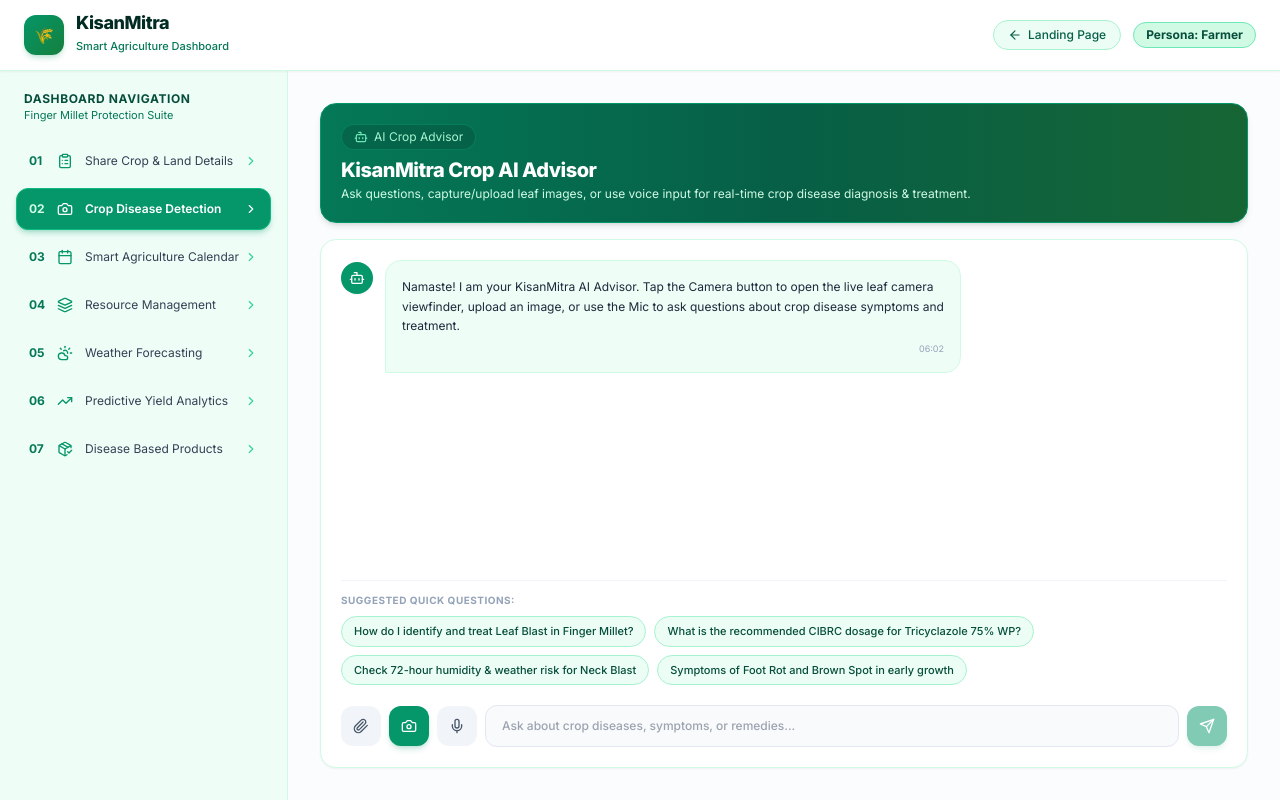
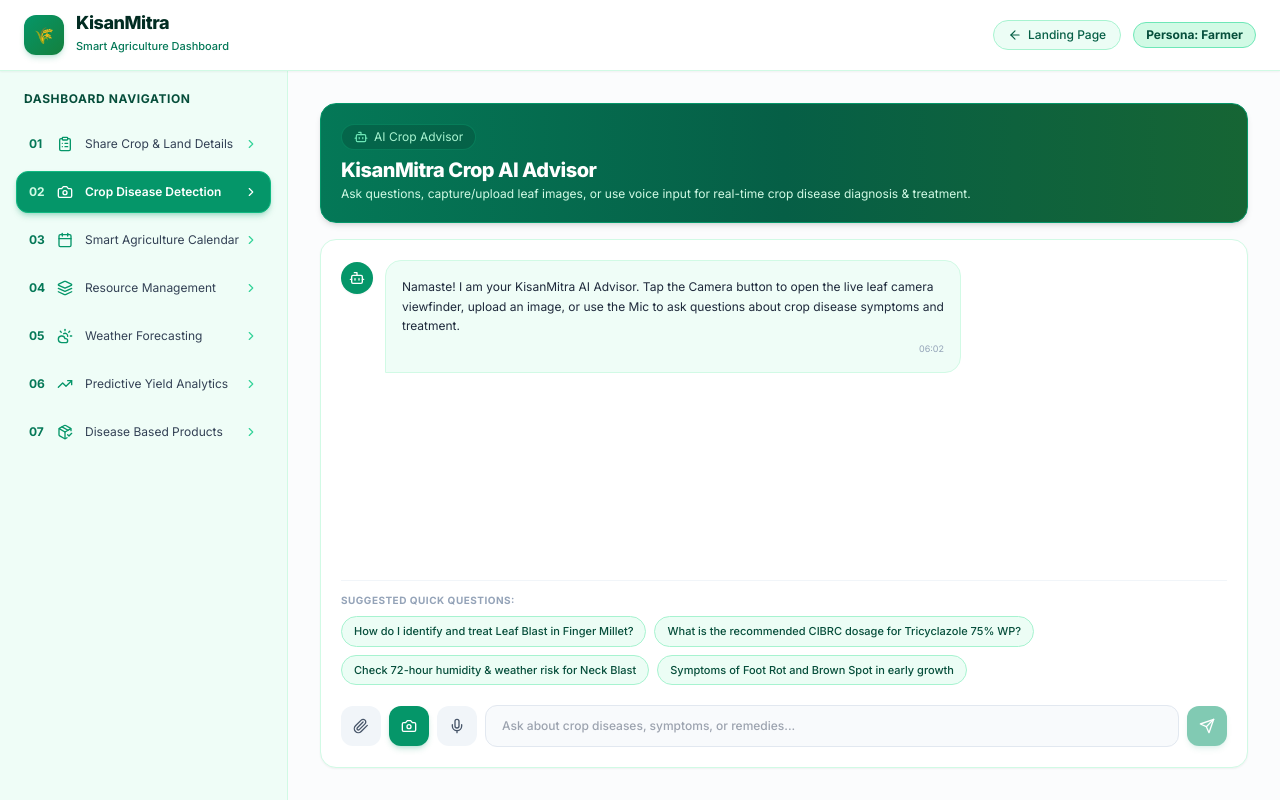
Before and after one commit to yaswanthjyothula/kasthataka_sahayaka, a Next.js app in the folder frontend/: page /dashboard in a window 1280 px wide. Built offline with nearby package versions, Linux system fonts and the light colour scheme.

Commit message:
fix: remove Finger Millet Protection Suite subtitle from sidebar

```diff
--- a/frontend/src/app/dashboard/page.tsx
+++ b/frontend/src/app/dashboard/page.tsx
@@ -951,7 +951,6 @@ Your job:
         >
           <div className="px-2 pt-1">
             <h2 className="text-xs font-bold text-emerald-900 uppercase tracking-wider">Dashboard Navigation</h2>
-            <p className="text-[11px] text-emerald-700">Finger Millet Protection Suite</p>
           </div>
 
           <nav className="flex-1 flex flex-col gap-1.5">
```
